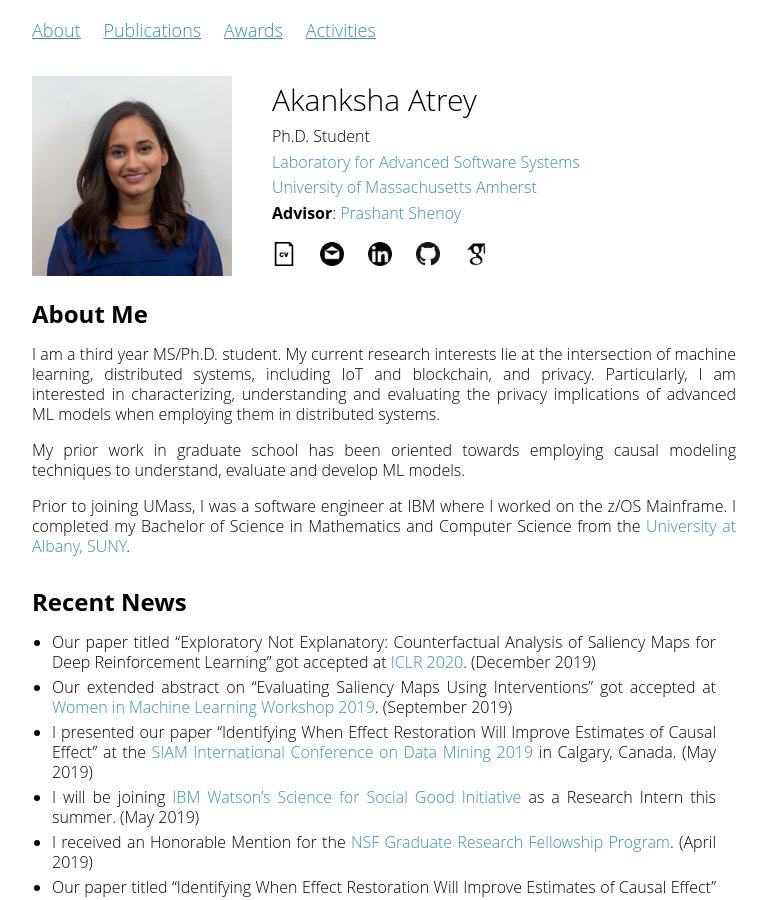
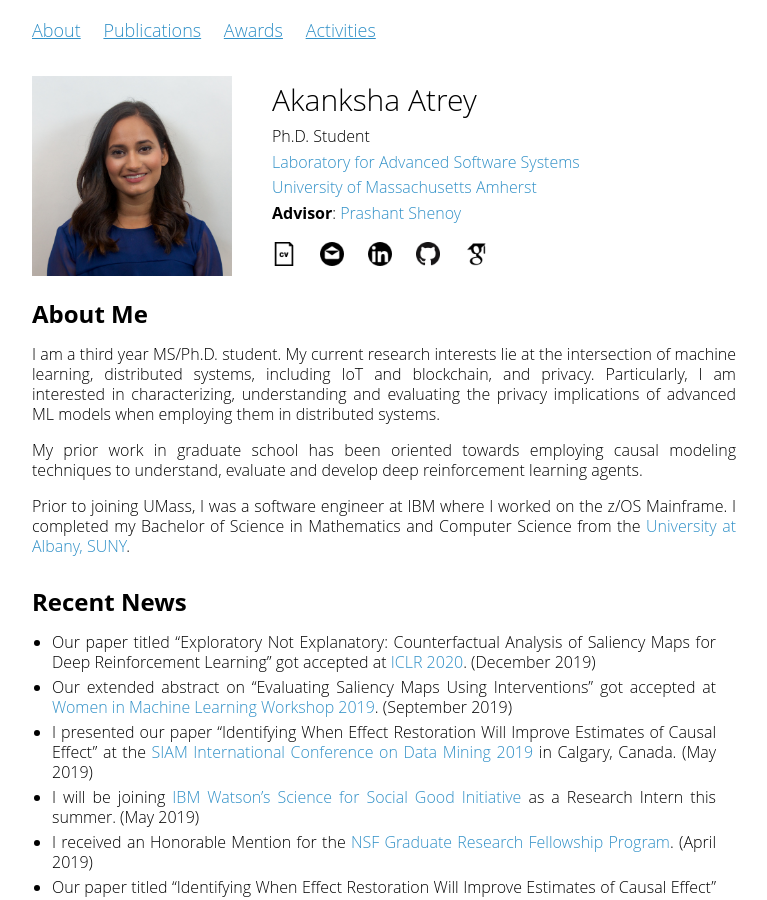
Before and after one commit to akanksha-atrey/akanksha-atrey.github.io, a Jekyll site: the page built from index.md, in a window 1280 px wide and 900 px high. Shown: the whole window, without its empty margins (256-1023 px from the left). Built offline with Jekyll 4.4.1, drawn with Linux system fonts in a browser that asks for light colours; our own code applies the rules of GitHub Pages for plain Markdown files.

Commit message:
updating bio

```diff
--- a/index.md
+++ b/index.md
@@ -6,7 +6,7 @@ layout: default
 
 I am a third year MS/Ph.D. student. My current research interests lie at the intersection of machine learning, distributed systems, including IoT and blockchain, and privacy. Particularly, I am interested in characterizing, understanding and evaluating the privacy implications of advanced ML models when employing them in distributed systems.
 
-My prior work in graduate school has been oriented towards employing causal modeling techniques to understand, evaluate and develop ML models.
+My prior work in graduate school has been oriented towards employing causal modeling techniques to understand, evaluate and develop deep reinforcement learning agents.
 
 Prior to joining UMass, I was a software engineer at IBM where I worked on the z/OS Mainframe. I completed my Bachelor of Science in Mathematics and Computer Science from the [University at Albany, SUNY](https://www.albany.edu/).
 
```
